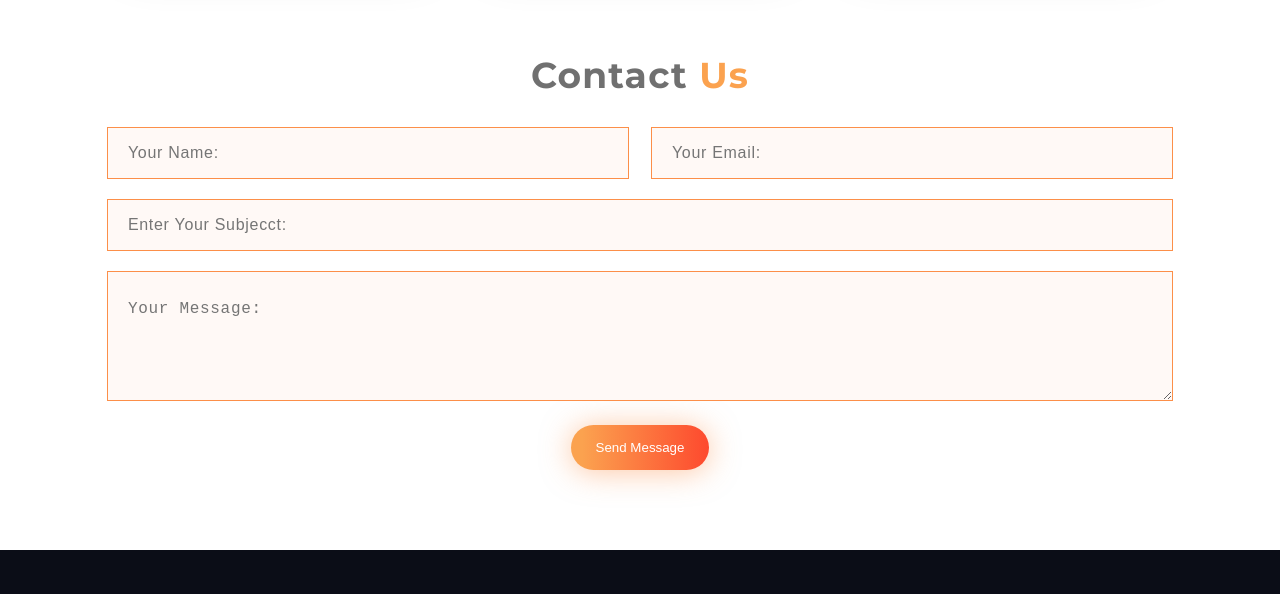
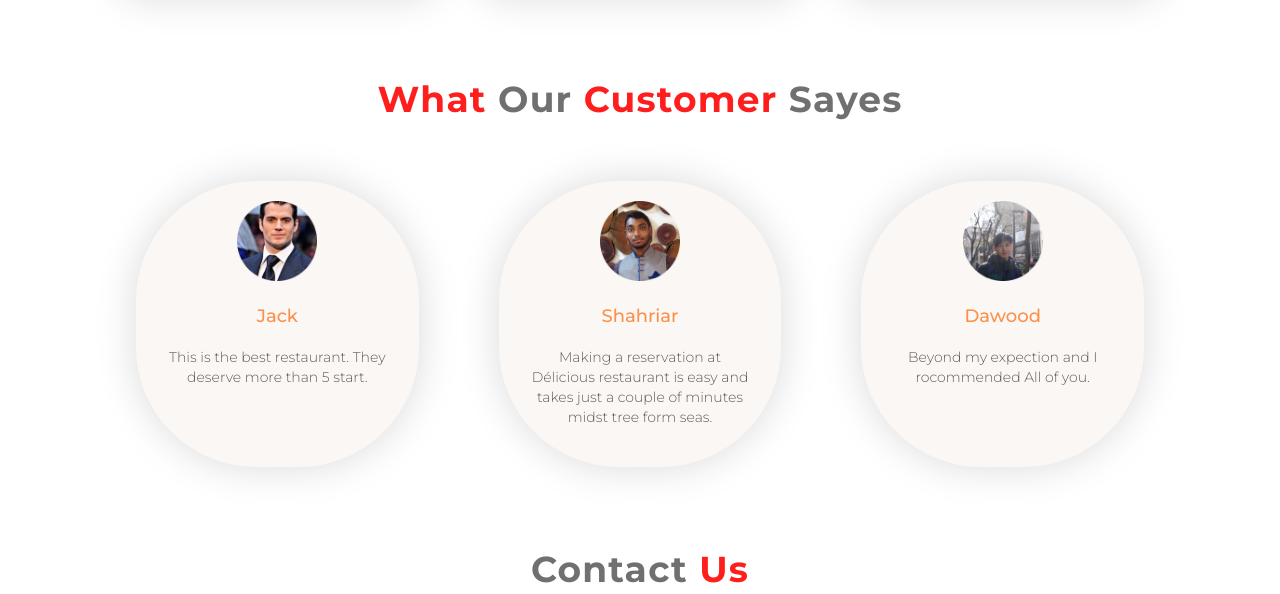
Before and after one commit to afmssrahi/food-network, a plain HTML site: page index.html in a window 1280 px wide. Shown: the part 2042-2636 px from the top of the page. Drawn offline with Linux system fonts and the light colour scheme.

Commit message:
review section done

```diff
--- a/css/style.css
+++ b/css/style.css
@@ -6,8 +6,9 @@
 03. Main Section
 04. About Section
 05. Recipies Section
-06. Contact Us Section
-06. Footer
+06. Reviews Section
+07. Contact Us Section
+08. Footer
 
 */
 
@@ -35,10 +36,17 @@ section {
     padding: 15px 25px;
     border-radius: 25px;
     box-shadow: 0px 2px 30px #fc8f4980;
+    transition: 0.3s;
+}
+
+.button:hover {
+    color: #FBA24F;
+    background: none;
+    box-shadow: 0px 2px 30px #ff6302;
 }
 
 .theme-typography {
-    color: #FBA24F;
+    color: #FF1E1E;
 }
 
 /*=================================================================
@@ -76,7 +84,7 @@ nav {
     font-weight: 500;
     font-size: 18px;
     letter-spacing: 1.3px;
-    padding-left: 50px;
+    padding-left: 40px;
     text-transform: capitalize;
     transition: 0.3s;
 }
@@ -252,6 +260,64 @@ nav {
 }
 
 /*=================================================================
+                            Reviews Section
+=================================================================*/
+
+.reviews-section {
+    margin-top: 60px;
+}
+
+.reviews-header {
+    text-align: center;
+    width: 700px;
+    margin: 0 auto;
+}
+
+.reviews-header h2 {
+    color: #707070;
+    font-size: 36px;
+    letter-spacing: 1.2px;
+}
+
+
+.reviews-items {
+    margin-top: 40px;
+    display: flex;
+    justify-content: space-between;
+}
+
+.reviews-single-item {
+    width: 33.33%;
+    height: auto;
+    background: #fbf7f4;
+    box-shadow: 0px 0px 40px #00000026;
+    border-radius: 120px;
+    padding: 20px 30px;
+    margin: 20px 40px;
+    text-align: center;
+}
+
+.reviews-single-item img {
+    width: 80px;
+    height: auto;
+}
+
+.reviews-single-item h4 {
+    margin-top: 20px;
+    color: #FC8F49;
+    font-size: 18px;
+    font-weight: 500;
+}
+
+.reviews-single-item p {
+    margin: 20px 0;
+    color: #5d5d5d;
+    font-size: 14px;
+    font-weight: 300;
+    line-height: 20px;
+}
+
+/*=================================================================
                             Contact Us Section
 =================================================================*/
 .contact-us-section {
@@ -274,12 +340,14 @@ nav {
     margin-bottom: 20px;
     padding: 25px 20px;
     border: 1px solid #FC8F49;
+    border-radius: 5px;
     background-color: #FFF9F6;
     color: #5d5d5d;
     font-size: 16px;
     font-weight: 500;
     letter-spacing: 0.7px;
     line-height: 24px;
+    transition: 0.3s;
 }
 
 .half-width-input {
@@ -297,13 +365,18 @@ nav {
 
 .contact-us-section form input:focus-visible,
 .contact-us-section form textarea:focus-visible {
-    outline: 2px solid #eb5c5c;
+    border: 1px solid #eb5c5c;
+    box-shadow: 0px 2px 10px #fc8f4980;
+    outline: none;
 }
 
 .contact-us-section form button {
     border: none;
     display: block;
     margin: 0 auto;
+    font-size: 18px;
+    font-weight: 600;
+    letter-spacing: 0.8px;
 }
 
 /*=================================================================
--- a/index.html
+++ b/index.html
@@ -30,6 +30,7 @@
                     <li><a href="#">home</a></li>
                     <li><a href="#">About</a></li>
                     <li><a href="#">Recipies</a></li>
+                    <li><a href="#">Reviews</a></li>
                     <li><a href="#">Contact Us</a></li>
                 </ul>
             </div>
@@ -58,9 +59,10 @@
         <div class="about-section-content">
             <h2>About <span class="theme-typography">Me</span></h2>
             <p>
-                Lorem ipsum dolor sit amet, consectetur adipiscing elit. Condimentum diam orci pretium a pharetra,
-                feugiat cursus. Dictumst risus, sem egestas odio cras adipiscing vulputate. Nisi, risus in suscipit non.
-                Non commodo volutpat, pharetra, vel.
+                I love to think about, write about, and share and eat food. however, My true passion is helping others
+                discover their love of cooking. Like most of you, I am not formally trained in the culinary arts. I'm
+                far from being a Chef, but I feel confident in my cooking skills and I know that you can feel the same
+                way.
             </p>
             <a href="https://www.linkedin.com/in/afmssrahi/" target="_blank" class="button">Order Food</a>
         </div>
@@ -71,8 +73,8 @@
         <div class="recipies-header">
             <h2><span class="theme-typography">My</span> Recipies</h2>
             <p>
-                Lorem Ipsum is simply dummy text of the printing and typesetting industry. Lorem Ipsum has been the
-                industry's standard dummy text since the 1500s.
+                Simply Recipes is a trusted resource for cooks with more than 3,000 tested recipes, guides, and
+                meal plans, drawing over 15 million readers each month from around the world.
             </p>
         </div>
         <div class="recipies-items">
@@ -104,6 +106,37 @@
         </div>
     </section>
 
+    <!-- Reviews Section -->
+    <section class="reviews-section">
+        <div class="reviews-header">
+            <h2><span class="theme-typography">What</span> Our <span class="theme-typography">Customer</span> Sayes</h2>
+        </div>
+        <div class="reviews-items">
+            <div class="reviews-single-item">
+                <img src="images/Jack.png" alt="Jack Image">
+                <h4>Jack</h4>
+                <p>
+                    This is the best restaurant. They deserve more than 5 start.
+                </p>
+            </div>
+            <div class="reviews-single-item">
+                <img src="images/shahriar.png" alt="Shahriar Image">
+                <h4>Shahriar</h4>
+                <p>
+                    Making a reservation at Délicious restaurant is easy and takes just a couple of minutes midst tree
+                    form seas.
+                </p>
+            </div>
+            <div class="reviews-single-item">
+                <img src="images/Dawood.png" alt="Dawood Image">
+                <h4>Dawood</h4>
+                <p>
+                    Beyond my expection and I rocommended All of you.
+                </p>
+            </div>
+        </div>
+    </section>
+
     <!-- Contact Us Section -->
     <section class="contact-us-section">
         <h2>Contact <span class="theme-typography">Us</span></h2>
```
Also changed, not shown: images/Dawood.png (added), images/Jack.png (added), images/shahriar.png (added).
